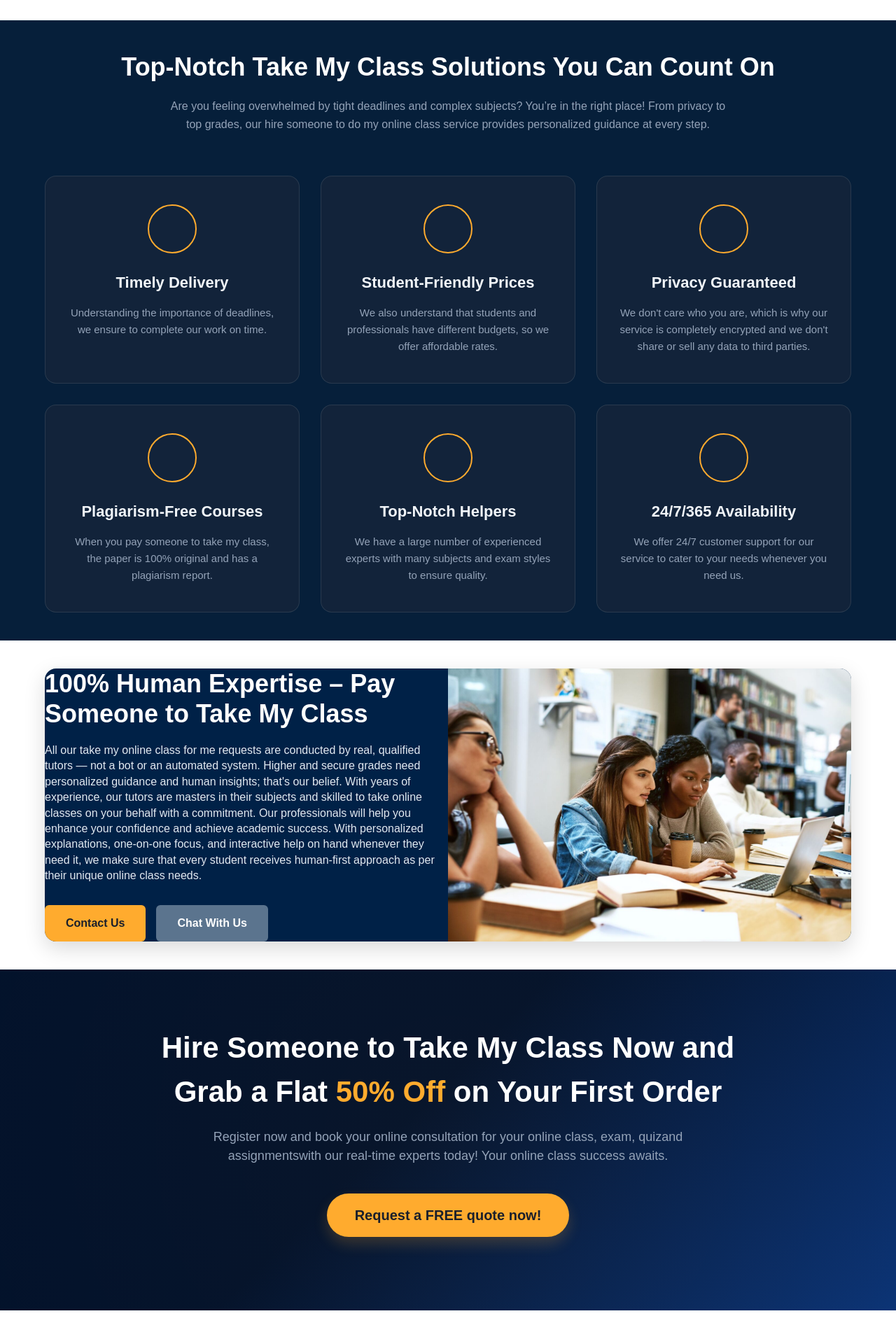
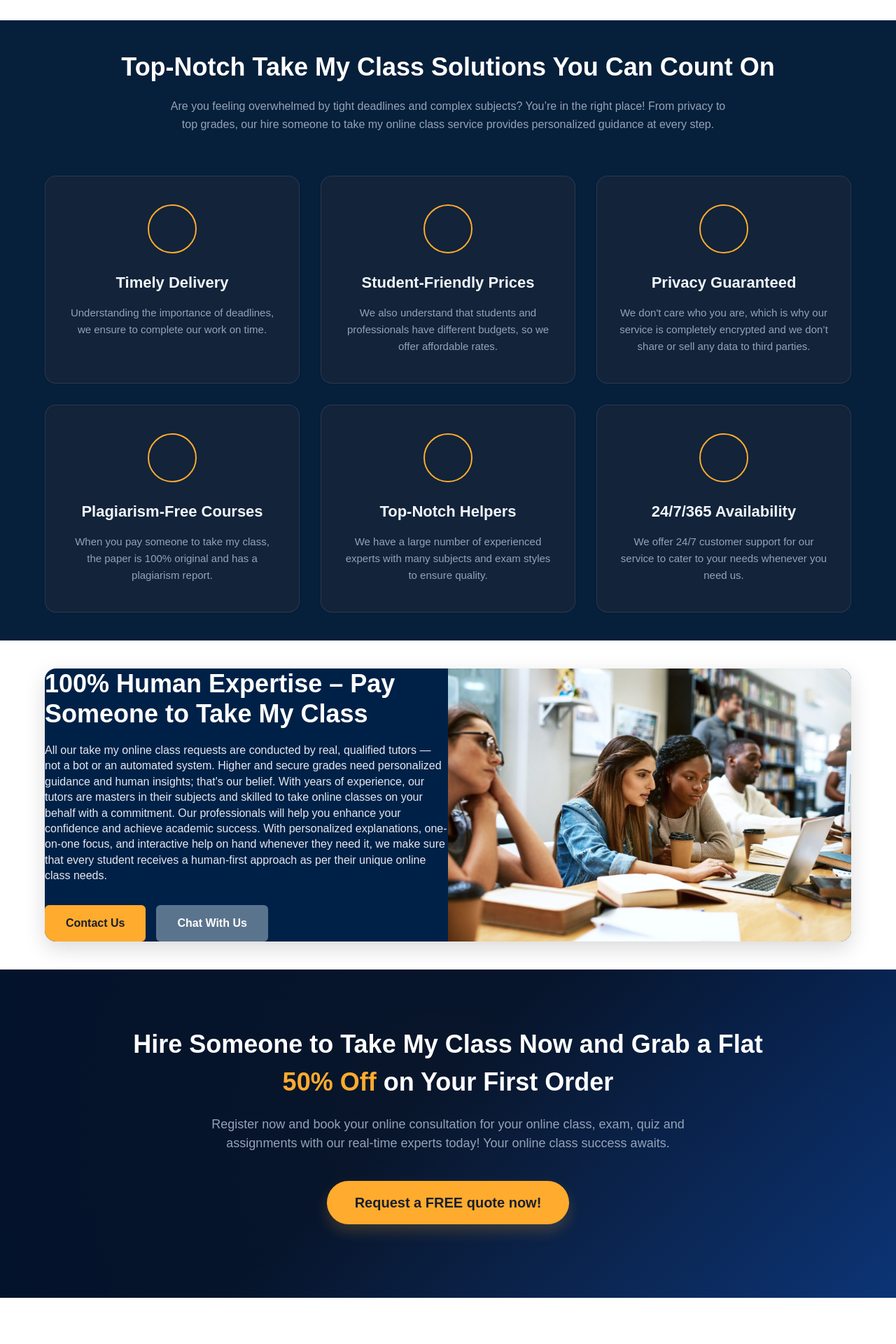
Before and after one commit to Hammadprogrammer/AllExamHelp, a Next.js app: page / in a window 1280 px wide. Shown: the part 1100-3020 px from the top of the page at 70% size. Built offline with nearby package versions, Linux system fonts and the light colour scheme; some icons are missing.

Commit message:
pdated work contect home page

```diff
--- a/container/home/call_action/call_acition.tsx
+++ b/container/home/call_action/call_acition.tsx
@@ -14,7 +14,7 @@ const CallAction = () => {
           </h3>
 
           <p className={styles.subHeading}>
-          Register now and book your online consultation for your online class, exam, quizand assignmentswith our real-time experts today! Your online class success awaits.
+          Register now and book your online consultation for your online class, exam, quiz and assignments with our real-time experts today! Your online class success awaits.
           </p>
 
           <div className={styles.buttonWrapper}>
--- a/container/home/call_action/call_action.module.scss
+++ b/container/home/call_action/call_action.module.scss
@@ -34,7 +34,7 @@
 }
 
 .mainHeading {
-  font-size: 42px;
+  font-size: 36px;
   font-weight: 800;
   margin-bottom: 20px;
   max-width: 900px;
--- a/container/home/content_section_one/Content_section_one.tsx
+++ b/container/home/content_section_one/Content_section_one.tsx
@@ -17,8 +17,7 @@ const ContentSectionOne = () => {
 
             {/* Image ka pehla paragraph */}
             <p className={styles.description}>
-              All our take my online class for me requests are conducted by real, qualified tutors — not a bot or an automated system. Higher and secure grades need personalized guidance and human insights; that's our belief. With years of experience, our tutors are masters in their subjects and skilled to take online classes on your behalf with a commitment. Our professionals will help you
-              enhance your confidence and achieve academic success. With personalized explanations, one-on-one focus, and interactive help on hand whenever they need it, we make sure that every student receives human-first approach as per their unique online class needs.
+             All our take my online class requests are conducted by real, qualified tutors — not a bot or an automated system. Higher and secure grades need personalized guidance and human insights; that's our belief. With years of experience, our tutors are masters in their subjects and skilled to take online classes on your behalf with a commitment. Our professionals will help you enhance your confidence and achieve academic success. With personalized explanations, one-on-one focus, and interactive help on hand whenever they need it, we make sure that every student receives a human-first approach as per their unique online class needs.
             </p>
 
 
--- a/container/home/content_section_three/content_section_three.tsx
+++ b/container/home/content_section_three/content_section_three.tsx
@@ -24,7 +24,8 @@ const ContentSectionThree = () => {
         <div className={styles.textContent}>
           <h2>Looking for “Pay Someone to Take My Online Class”?</h2>
           <p>
-            Are you seeking “hire someone to take my class”? It means you’re watching sunsets, juggling responsibilities, or just need a break. That’s where Hire Exam Buddy steps in. Our experts have ample knowledge and experience that enables you to excel in your assignment, quiz, exam, and course. So, for students looking for reliable people to help them who will not compromise academic standards. We are affordable and professional for all types of online classes.            </p>
+            Are you seeking “hire someone to take online class”? It means you’re watching sunsets, juggling responsibilities, or just need a break. That’s where Hire Class Buddy steps in. Our experts have ample knowledge and experience that enables you to excel in your assignment, quiz, exam, and course. So, for students looking for reliable people to help them who will not compromise academic standards. We are affordable and professional for all types of online classes.
+          </p>
           <Link href="/contact-us" className={styles.ctaBtn}>
             Talk to the expert
           </Link>
@@ -43,7 +44,7 @@ const ContentSectionThree = () => {
         <div className={styles.featureItem}>
           <h4>Affordable & Flexible Pricing</h4>
           <p>
-            We offer exclusive discounts and special offers to clients who give us full courses or multiple tasks. We are also introducing an installment payment option for the users who are regular clients. We aim to provide high-quality academic writing help at the best rates possible without compromising on quality.
+            We offer exclusive discounts and special offers to clients who give us full courses or multiple tasks. We are also introducing an installment payment option for the users who are regular clients. We aim to provide high-quality pay to take my online class services at the best rates possible without compromising on quality.
           </p>
         </div>
 
--- a/container/home/feature_section/feature_section.tsx
+++ b/container/home/feature_section/feature_section.tsx
@@ -24,7 +24,7 @@ const FeaturesSection = () => {
     },
     {
       title: "Privacy Guaranteed",
-      desc: "We don't care who you are, which is why our service is completely encrypted and we don't share or sell any data to third parties.",
+      desc: "We don't care who you are, which is why our service is completely encrypted and we don’t share or sell any data to third parties.",
       icon: <EnhancedEncryptionOutlinedIcon />,
     },
     {
@@ -52,9 +52,7 @@ const FeaturesSection = () => {
 
         {/* Sub-text from Image */}
         <p className={styles.subText}>
-          Are you feeling overwhelmed by tight deadlines and complex subjects? You’re in the right place!
-          From privacy to top grades, our hire someone to do my online class service provides
-          personalized guidance at every step.
+          Are you feeling overwhelmed by tight deadlines and complex subjects? You’re in the right place! From privacy to top grades, our hire someone to take my online class service provides personalized guidance at every step.
         </p>
 
         <div className={styles.gridContainer}>
--- a/container/home/process_section/process_section.tsx
+++ b/container/home/process_section/process_section.tsx
@@ -34,7 +34,7 @@ const WorkProcess = () => {
       <Container maxWidth="lg">
         {/* Requirement: Main Heading H3 */}
         <div className={styles.header}>
-          <h3 className={styles.mainTitle}>Do My Class Success Just 3 Steps Away! </h3>
+          <h3 className={styles.mainTitle}>Take My Online Class Success Just 3 Steps Away! </h3>
           <p className={styles.subTitle}>
             This is a very easy, fast, and smooth process to get our top-notch class-taking service. To achieve success without major stress, do these 3 simple things:
           </p>
--- a/container/home/service_section/service_section.tsx
+++ b/container/home/service_section/service_section.tsx
@@ -31,7 +31,7 @@ const ServicesSection = () => {
       <Container maxWidth="lg">
         {/* Requirement: Main Heading H2 */}
         <div className={styles.header}>
-          <h2 className={styles.mainTitle}>Services We Provide</h2>
+          <h2 className={styles.mainTitle}>Services We Offer </h2>
         </div>
 
         <div className={styles.flexWrapper}>
--- a/container/home/stats_section/stats_section.tsx
+++ b/container/home/stats_section/stats_section.tsx
@@ -13,12 +13,11 @@ const StatsSection = () => {
           {/* Text Content Area - Mobile pe ye pehle (upar) show hoga */}
           <div className={styles.textContent}>
             <h3 className={styles.mainHeading}>
-              Are You Looking to Pay Someone to Do My Class? Our Tutors are at Your Service
+              Are You Looking to Pay Someone to Take Online Class? Our Tutors are at Your Service
             </h3>
 
             <p className={styles.description}>
-             Sign up with us and send your class details. We will assign a subject specialist to handle your class and all pending work. Discuss your subject with us via live chat and get a plan for you with the best quotation.
-            </p>
+             Sign up with us and send your class details. We will assign a subject specialist to handle your class and all pending work. Discuss your subject with us via live chat and get a plan for you with the best quotation.            </p>
 
             <div className={styles.btnGroup}>
               <Link href="/contact-us" className={styles.contactBtn}>
--- a/container/home/testimonial/testimonial.tsx
+++ b/container/home/testimonial/testimonial.tsx
@@ -13,11 +13,11 @@ const Testimonial = () => {
 
   const testimonials = [
     {
-      text: "I was trying to balance a job and classes, but this take my exam service made it all so much easier. The tutors were clear in their explanations and quickly helped me catch up. Highly recommended for busy students!",
+      text: "I was trying to balance a job and classes, but this take my online class service made it all so much easier. The tutors were clear in their explanations and quickly helped me catch up. Highly recommended for busy students!",
       author: "Order # 28383 | Editing"
     },
     {
-      text: "I was working as a student, so I barely had time to study. Their flexible pay someone to do my online exam solutions helped bring my grades up without adding more stress to my schedule. Amazing experience!",
+      text: "I was working as a student, so I barely had time to study. Their flexible pay someone to take my online class solutions helped bring my grades up without adding more stress to my schedule. Amazing experience!",
       author: "Order # 9921 | Engineering"
     },
     {
@@ -28,15 +28,15 @@ const Testimonial = () => {
       text: "This service is great for busy students. The tutors are always on point, and the signup procedures are very easy to follow. I finally feel good about my grades again.",
       author: "Order # 4452 | History"
     },    {
-      text: " recommend this tutoring platform to anyone! They assisted me with coursework as I worked a part-time job. The one-on-one do my online assignment support was incredibly helpful.",
+      text: "I recommend this tutoring platform to anyone! They assisted me with coursework as I worked a part-time job. The one-on-one take my online class support was incredibly helpful.",
       author: "Order # 4452 | History"
     }
   ];
 
   const faqs = [
-    { q: "Is it possible to pay someone to take my online class, at low cost?",a: "Ans. There are a number of excellent platforms on the market; however, we take pride in offering very competitive rates. We know that students are on a tight budget. We are budget-friendly as a platform, ensuring you won't break the bank!" },
-    { q: "How I can pay someone do my online class for me?", a: "Ans. Purchasing on our site is super easy and fast. We have created an easy-to-understand platform where you can get suggestions from an education expert for your online lesson and transparent steps." },
-    { q: "Can I choose the expert that assists me in my class?", a: "Absolutely. When you ask us to do my assignment your data and privacy is secured. Our systems are encrypted, and we work under high levels of confidentiality. No resale; you get ownership and academic security per project since each one is different." },
+    { q: "Is it possible to pay someone to take online class, at low cost?",a: "Ans. There are a number of excellent platforms on the market; however, we take pride in offering very competitive rates. We know that students are on a tight budget. We are budget-friendly as a platform, ensuring you won't break the bank!" },
+    { q: "How I can pay someone take my online class for me?", a: "Ans. Purchasing on our site is super easy and fast. We have created an easy-to-understand platform where you can get suggestions from an education expert for your online lesson and transparent steps." },
+    { q: "Can I choose the expert who assists me in my class?", a: "Ans. Absolutely. When you ask us to hire someone to take online class, your data and privacy are secured. Our systems are encrypted, and we work under high levels of confidentiality. No resale; you get ownership and academic security per project since each one is different." },
     { q: "Can I speak directly with the tutor?", a: "Ans. Your instructor can guide you and reach out to the instructor to help clarify all your doubts about your subject and web-based assignments. You are allowed to get in touch with the tutor." },
     { q: "Who will take my online class for me?", a: "Ans. These are very learned teachers all round. They will also help you with your online exams, tests, and quizzes according to what you authorize." }
   ];
```
